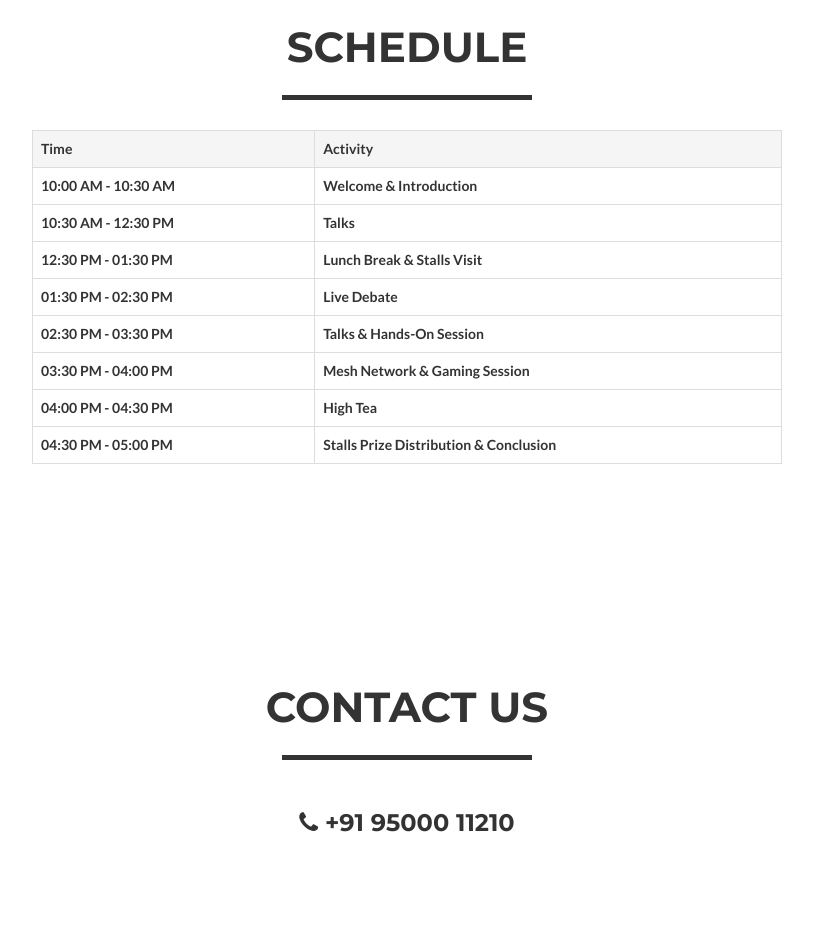
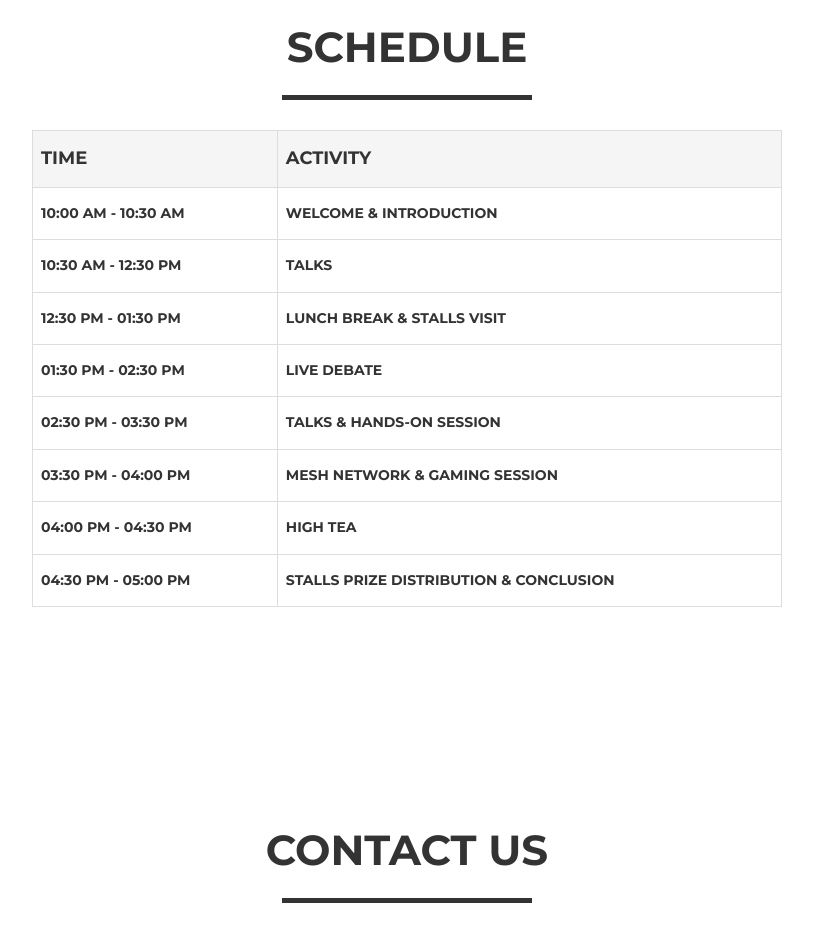
Before and after one commit to ceglug/sfd16, a plain HTML site: page index.html in a window 1280 px wide. Shown: the part 1720-2648 px from the top of the page, without its empty margins (233-1046 px from the left). Drawn offline with nearby package versions, Linux system fonts and the light colour scheme.

Commit message:
some changes in the table

```diff
--- a/index.html
+++ b/index.html
@@ -145,40 +145,40 @@
                 <div class="col-lg-8 col-lg-offset-2 text-center">
                     <table class="table table-bordered">
                         <tr class="active">
-                            <th>Time</th>
-                            <th>Activity</th>
+                            <th><h4>Time</h4></th>
+                            <th><h4>Activity</h4></th>
                         </tr>
                         <tr>
-                            <th>10:00 AM - 10:30 AM</th>
-                            <th>Welcome &amp; Introduction</th>
+                            <th><h5>10:00 AM - 10:30 AM</h5></th>
+                            <th><h5>Welcome &amp; Introduction</h5></th>
                         </tr>
                         <tr>
-                            <th>10:30 AM - 12:30 PM</th>
-                            <th>Talks</th>
+                            <th><h5>10:30 AM - 12:30 PM</h5></th>
+                            <th><h5>Talks</h5></th>
                         </tr>
                         <tr>
-                            <th>12:30 PM - 01:30 PM</th>
-                            <th>Lunch Break &amp; Stalls Visit</th>
+                            <th><h5>12:30 PM - 01:30 PM</h5></th>
+                            <th><h5>Lunch Break &amp; Stalls Visit</h5></th>
                         </tr>
                         <tr>
-                            <th>01:30 PM - 02:30 PM</th>
-                            <th>Live Debate</th>
+                            <th><h5>01:30 PM - 02:30 PM</h5></th>
+                            <th><h5>Live Debate</h5></th>
                         </tr>
                         <tr>
-                            <th>02:30 PM - 03:30 PM</th>
-                            <th>Talks &amp; Hands-On Session</th>
+                            <th><h5>02:30 PM - 03:30 PM</h5></th>
+                            <th><h5>Talks &amp; Hands-On Session</h5></th>
                         </tr>
                         <tr>
-                            <th>03:30 PM - 04:00 PM</th>
-                            <th>Mesh Network &amp; Gaming Session</th>
+                            <th><h5>03:30 PM - 04:00 PM</h5></th>
+                            <th><h5>Mesh Network &amp; Gaming Session</h5></th>
                         </tr>
                         <tr>
-                            <th>04:00 PM - 04:30 PM</th>
-                            <th>High Tea</th>
+                            <th><h5>04:00 PM - 04:30 PM</h5></th>
+                            <th><h5>High Tea</h5></th>
                         </tr>
                         <tr>
-                            <th>04:30 PM - 05:00 PM</th>
-                            <th>Stalls Prize Distribution &amp; Conclusion</th>
+                            <th><h5>04:30 PM - 05:00 PM</h5></th>
+                            <th><h5>Stalls Prize Distribution &amp; Conclusion</h5></th>
                         </tr>
                     </table>
                 </div>
```
